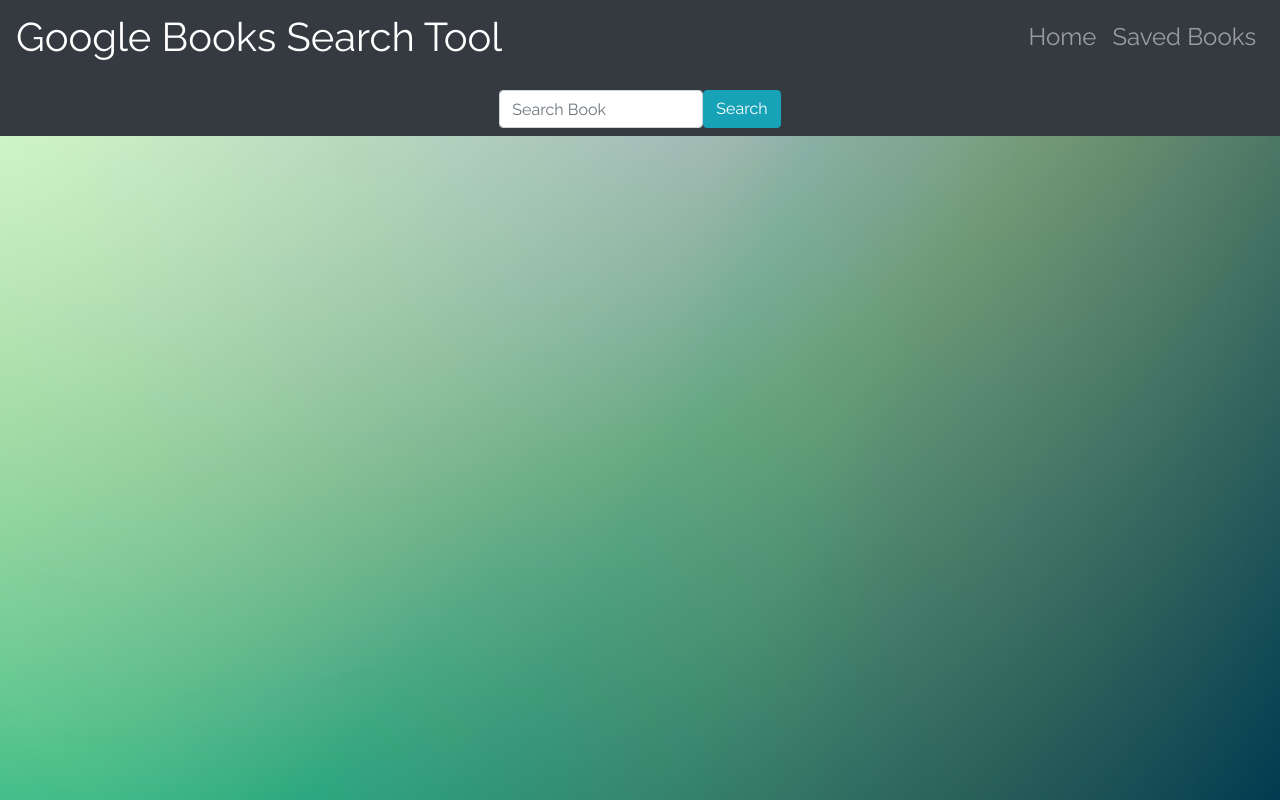
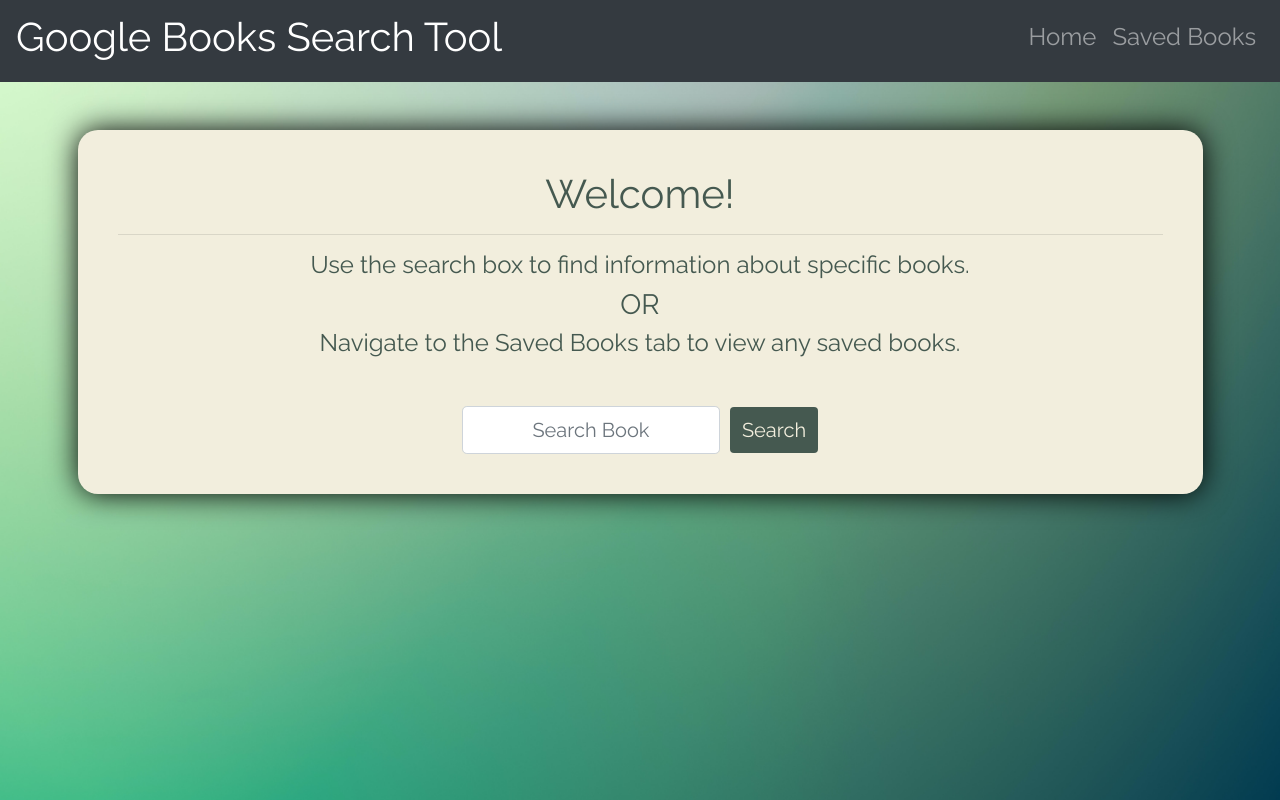
Before and after one commit to haywah27/google-books-search, a React (Create React App) app in the folder client/: page / in a window 1280 px wide. Built offline with nearby package versions, Linux system fonts and the light colour scheme.

Commit message:
button adjustments, home page updates

```diff
--- a/client/src/App.css
+++ b/client/src/App.css
@@ -2,14 +2,9 @@
 
 @import url("https://fonts.googleapis.com/css2?family=Jura&family=Quicksand:wght@300&family=Raleway:wght@300&display=swap");
 
-html {
-  background: url(assets/background.jpg) no-repeat center center fixed;
-  -webkit-background-size: cover;
-  -moz-background-size: cover;
-  -o-background-size: cover;
-  background-size: cover;
-}
 
 body {
+  background: url(assets/background.jpg) no-repeat center center fixed;
+  background-size: cover;
   font-family: "Raleway", sans-serif;
 }
--- a/client/src/components/SearchResults/displayResults.css
+++ b/client/src/components/SearchResults/displayResults.css
@@ -30,3 +30,7 @@
 .bookDesc{
     font-size: 20px;
 }
+
+.buttons:hover {
+    background-color: #9BA694!important;
+}
--- a/client/src/pages/Saved/saved.css
+++ b/client/src/pages/Saved/saved.css
@@ -31,5 +31,14 @@
   background-color: #455950 !important;
 }
 .deleteButton {
-  background-color: #d96d55 !important;
+  background-color: #BB2020 !important;
 }
+
+.viewButton:hover {
+    background-color: #9BA694!important;
+}
+
+.deleteButton:hover{
+    background-color:  #d96d55!important;
+
+}
--- a/client/src/pages/Search/SearchBook.js
+++ b/client/src/pages/Search/SearchBook.js
@@ -3,12 +3,17 @@
   Container,
   Row,
   Navbar,
+  Jumbotron,
   Form,
   FormControl,
   Button,
 } from "react-bootstrap";
+
+import "./searchBook.css"
 import API from "../../utils/API";
+
 import DisplayResults from "../../components/SearchResults/DisplayResults";
+
 
 function SearchBook() {
   const [queryState, setQueryState] = useState("");
@@ -25,21 +30,25 @@
   }
   return (
     <>
-      <Container fluid>
-        <Row className="justify-content-center text-center bg-dark">
-          <Navbar className="justify-content-center">
-            <Form inline>
+      <Container fluid className="pageContainer">
+          <Jumbotron className="jumbotronContainer">
+            <h1>Welcome!</h1>
+            <hr />
+            <h4>Use the search box to find information about specific books.</h4>
+            <h3>OR</h3>
+            <h4>Navigate to the Saved Books tab to view any saved books.</h4>
+            <Form inline className="formBox ">
               <FormControl
                 type="text"
+                size="lg"
                 placeholder="Search Book"
                 onChange={(event) => setQueryState(event.target.value)}
               />
-              <Button variant="info" onClick={searchButtonClick}>
+              <Button className="searchButton" onClick={searchButtonClick}>
                 Search
               </Button>
             </Form>
-          </Navbar>
-        </Row>
+          </Jumbotron>
       </Container>
 
       {searchReturn.map((book) => {
--- /dev/null
+++ b/client/src/pages/Search/searchbook.css
@@ -0,0 +1,53 @@
+.pageContainer {
+  justify-content: center !important;
+  padding-top: 3rem;
+  padding-bottom: 3rem;
+  background-color: transparent;
+}
+
+.jumbotronContainer {
+  justify-content: center !important;
+  text-align: center;
+  border-radius: 20px;
+  background-color: #f2eedd;
+  color: #455950;
+  margin: auto;
+  padding: 40px;
+  width: 90%;
+  box-shadow: 0px 0px 30px 0px black;
+}
+
+input {
+  text-align: center;
+}
+
+.formBox {
+  justify-content: center !important;
+  padding-top: 40px;
+  margin: auto;
+  max-width: 400px;
+}
+
+.searchButton {
+    color: #F2EEDD;
+    background-color: #455950;
+    border: none;
+    height:46px;
+    margin-left: 10px !important;
+    font-size: 20px;
+}
+
+.searchButton:hover{
+    background-color: #9BA694!important;
+}
+
+@media (max-width: 575px) {
+  .searchButton {
+    margin-top: 10px !important;
+    color: #F2EEDD;
+    background-color: #455950;
+    border: none;
+    padding: 1rem;
+    font-size: 20px;
+  }
+}
```
